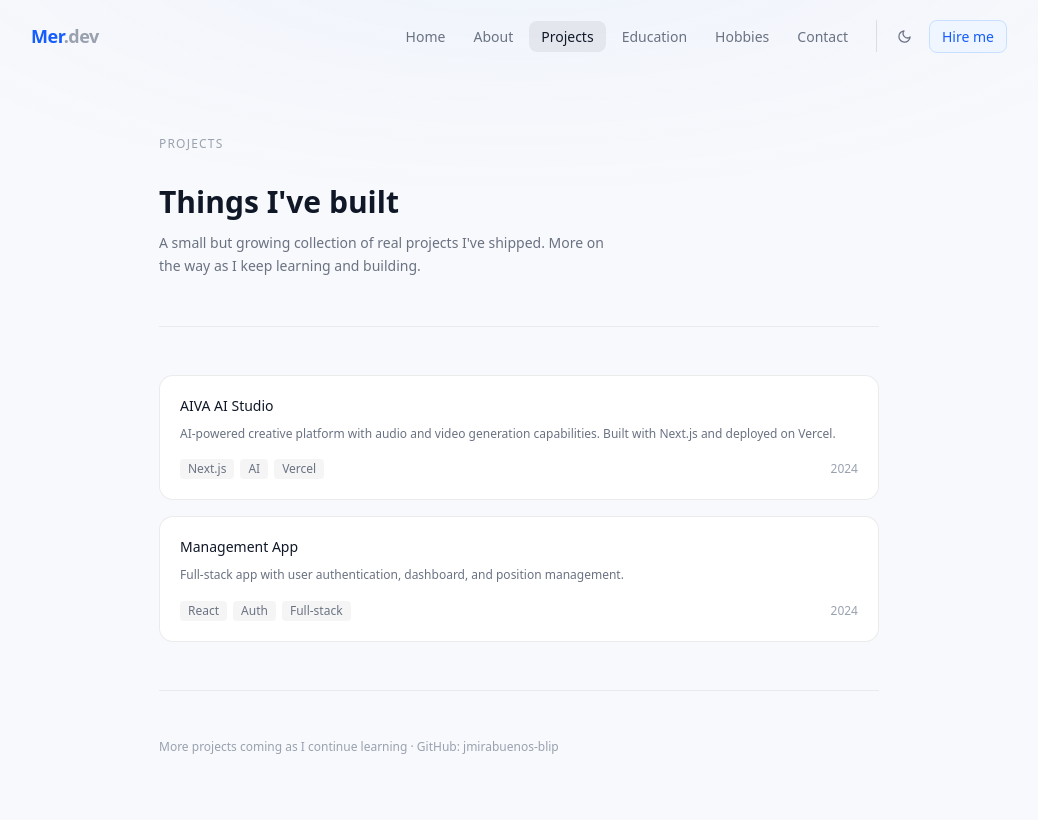
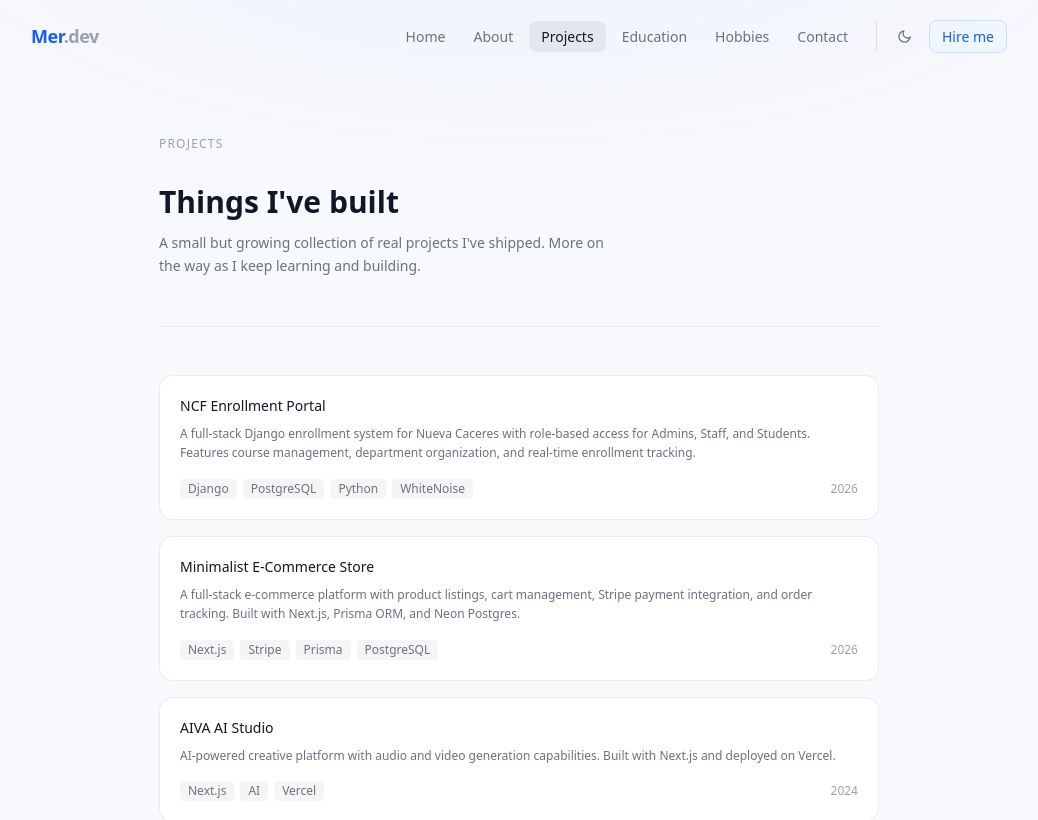
Before and after one commit to jmirabuenos-blip/my-portfolio, a Next.js app: page /projects in a window 1280 px wide. Shown: the top 820 px of the page, without its empty margins (121-1159 px from the left). Built offline with nearby package versions, Linux system fonts and the light colour scheme.

Commit message:
new-project

```diff
--- a/src/app/projects/page.tsx
+++ b/src/app/projects/page.tsx
@@ -27,6 +27,20 @@ function useFadeIn(delay = 0) {
 }
 
 const PROJECTS = [
+  {
+    name: "NCF Enrollment Portal",
+    desc: "A full-stack Django enrollment system for Nueva Caceres with role-based access for Admins, Staff, and Students. Features course management, department organization, and real-time enrollment tracking.",
+    tags: ["Django", "PostgreSQL", "Python", "WhiteNoise"],
+    url: "https://ncf-enrollment-portal.onrender.com/",
+    year: "2026",
+  },
+  {
+    name: "Minimalist E-Commerce Store",
+    desc: "A full-stack e-commerce platform with product listings, cart management, Stripe payment integration, and order tracking. Built with Next.js, Prisma ORM, and Neon Postgres.",
+    tags: ["Next.js", "Stripe", "Prisma", "PostgreSQL"],
+    url: "https://ecommerce-portfolio-sooty.vercel.app/",
+    year: "2026",
+  },
   {
     name: "AIVA AI Studio",
     desc: "AI-powered creative platform with audio and video generation capabilities. Built with Next.js and deployed on Vercel.",
```
